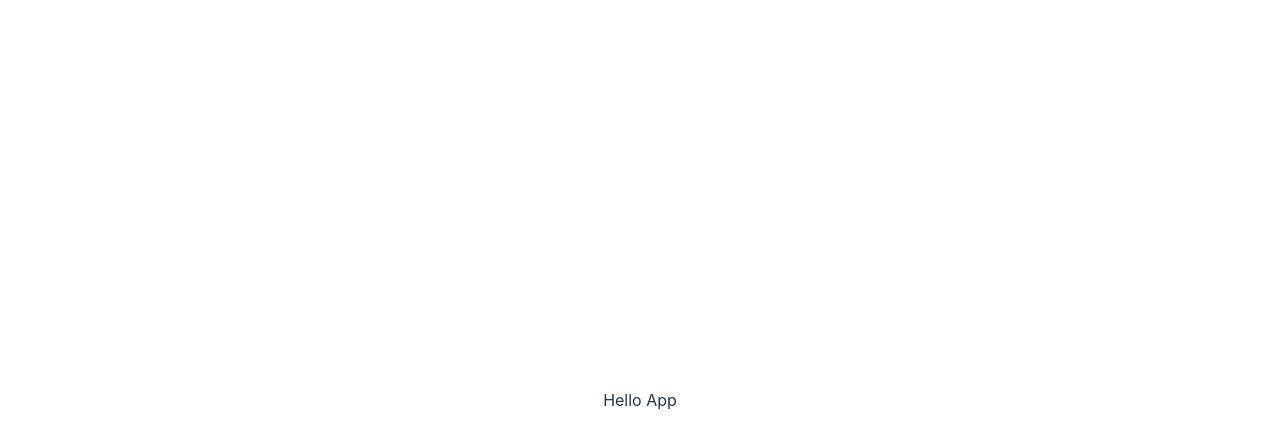
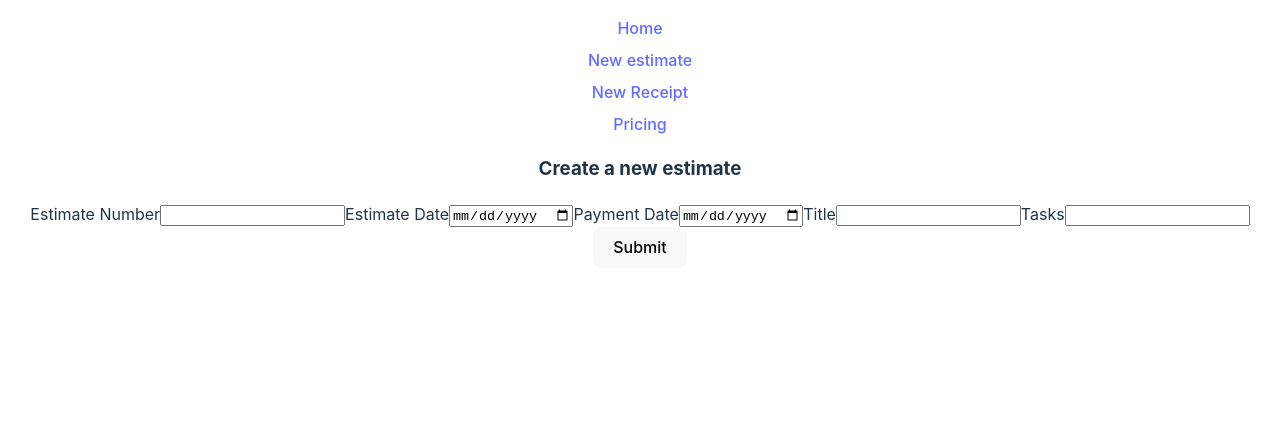
Before and after one commit to Pakibenji/receiptmaker, a React (Vite) app: page /new-estimate in a window 1280 px wide. Shown: the top 448 px of the page. Built offline with nearby package versions, Linux system fonts and the light colour scheme.

Commit message:
form react-hook-form

```diff
--- a/index.html
+++ b/index.html
@@ -4,7 +4,7 @@
     <meta charset="UTF-8" />
     <link rel="icon" type="image/svg+xml" href="/vite.svg" />
     <meta name="viewport" content="width=device-width, initial-scale=1.0" />
-    <title>Vite + React + TS</title>
+    <title>Receipt Maker</title>
   </head>
   <body>
     <div id="root"></div>
--- a/package.json
+++ b/package.json
@@ -11,7 +11,9 @@
   },
   "dependencies": {
     "react": "^18.2.0",
-    "react-dom": "^18.2.0"
+    "react-dom": "^18.2.0",
+    "react-hook-form": "^7.45.1",
+    "react-router-dom": "^6.14.1"
   },
   "devDependencies": {
     "@types/react": "^18.2.14",
--- a/src/App.css
+++ b/src/App.css
@@ -1,6 +1,13 @@
 #root {
+  height: 100vh;
   max-width: 1280px;
   margin: 0 auto;
-  padding: 2rem;
   text-align: center;
 }
+
+.navbar {
+  padding-top: 1rem;
+  display: grid;
+  grid-template-rows: repeat(4, 1fr);
+  gap: 0.5rem;
+}
--- a/src/App.tsx
+++ b/src/App.tsx
@@ -1,12 +1,41 @@
-import './App.css'
+import { Routes, Route } from "react-router-dom";
+import "./App.css";
+import Navbar from "./components/Navbar";
+import Home from "./pages/Home";
+import Estimate from "./pages/Estimate";
+import Receipt from "./pages/Receipt";
+import Pricing from "./pages/Pricing";
+
+export type Task = {
+  reference: string;
+  description: string;
+  quantity: number;
+  unitPrice: number;
+  vat: number;
+  deposit: number;
+};
+
+export type Estimate = {
+  id?: string;
+  estimateNumber: string;
+  estimateDate: Date;
+  paymentDate: Date;
+  title: string;
+  tasks: Task[];
+};
 
 function App() {
-
   return (
     <>
-      Hello App
+      <Navbar />
+      <Routes>
+        <Route path="/" element={<Home />} />
+        <Route path="/new-estimate" element={<Estimate />} />
+        <Route path="/new-receipt" element={<Receipt />} />
+        <Route path="/pricing" element={<Pricing />} />
+      </Routes>
     </>
-  )
+  );
 }
 
-export default App
+export default App;
--- /dev/null
+++ b/src/components/EstimateForm.tsx
@@ -0,0 +1,51 @@
+import { useForm, SubmitHandler } from "react-hook-form";
+import { Estimate } from "../App";
+export default function EstimateForm() {
+  const {
+    register,
+    handleSubmit,
+    formState: { errors },
+  } = useForm<Estimate>();
+
+  const onSubmit: SubmitHandler<Estimate> = (data) => console.log(data);
+  return (
+    <form onSubmit={handleSubmit(onSubmit)}>
+      <label htmlFor="estimateNumber">Estimate Number</label>
+      <input
+        type="text"
+        id="estimateNumber"
+        {...register("estimateNumber", { required: true })}
+      />
+      {errors.estimateNumber && <span>This field is required</span>}
+      <label htmlFor="estimateDate">Estimate Date</label>
+      <input
+        type="date"
+        id="estimateDate"
+        {...register("estimateDate", { required: true })}
+      />
+      {errors.estimateDate && <span>This field is required</span>}
+      <label htmlFor="paymentDate">Payment Date</label>
+      <input
+        type="date"
+        id="paymentDate"
+        {...register("paymentDate", { required: true })}
+      />
+      {errors.paymentDate && <span>This field is required</span>}
+      <label htmlFor="title">Title</label>
+      <input
+        type="text"
+        id="title"
+        {...register("title", { required: true })}
+      />
+      {errors.title && <span>This field is required</span>}
+      <label htmlFor="tasks">Tasks</label>
+      <input
+        type="text"
+        id="tasks"
+        {...register("tasks", { required: true })}
+      />
+      {errors.tasks && <span>This field is required</span>}
+      <button type="submit">Submit</button>
+    </form>
+  );
+}
--- /dev/null
+++ b/src/components/Navbar.tsx
@@ -0,0 +1,12 @@
+import { NavLink } from "react-router-dom";
+
+export default function App() {
+  return (
+    <nav className="navbar">
+      <NavLink to="/">Home</NavLink>
+      <NavLink to="/new-estimate">New estimate</NavLink>
+      <NavLink to="/new-receipt">New Receipt</NavLink>
+      <NavLink to="/pricing">Pricing</NavLink>
+    </nav>
+  );
+}
--- a/src/main.tsx
+++ b/src/main.tsx
@@ -1,10 +1,13 @@
-import React from 'react'
-import ReactDOM from 'react-dom/client'
-import App from './App.tsx'
-import './index.css'
+import React from "react";
+import ReactDOM from "react-dom/client";
+import App from "./App.tsx";
+import "./index.css";
+import { BrowserRouter } from "react-router-dom";
 
-ReactDOM.createRoot(document.getElementById('root')!).render(
+ReactDOM.createRoot(document.getElementById("root")!).render(
   <React.StrictMode>
-    <App />
-  </React.StrictMode>,
-)
+    <BrowserRouter>
+      <App />
+    </BrowserRouter>
+  </React.StrictMode>
+);
--- a/src/pages/Estimate.tsx
+++ b/src/pages/Estimate.tsx
@@ -1,6 +1,10 @@
+import EstimateForm from "../components/EstimateForm";
+
 export default function Estimate() {
-    return <>
-        <h3>Create a new estimate</h3>
-        <div>TODO add a create form components</div>
+  return (
+    <>
+      <h3>Create a new estimate</h3>
+      <EstimateForm />
     </>
+  );
 }
```
Also changed, not shown: 1 other file (tests, documents, lock files or other folders).
